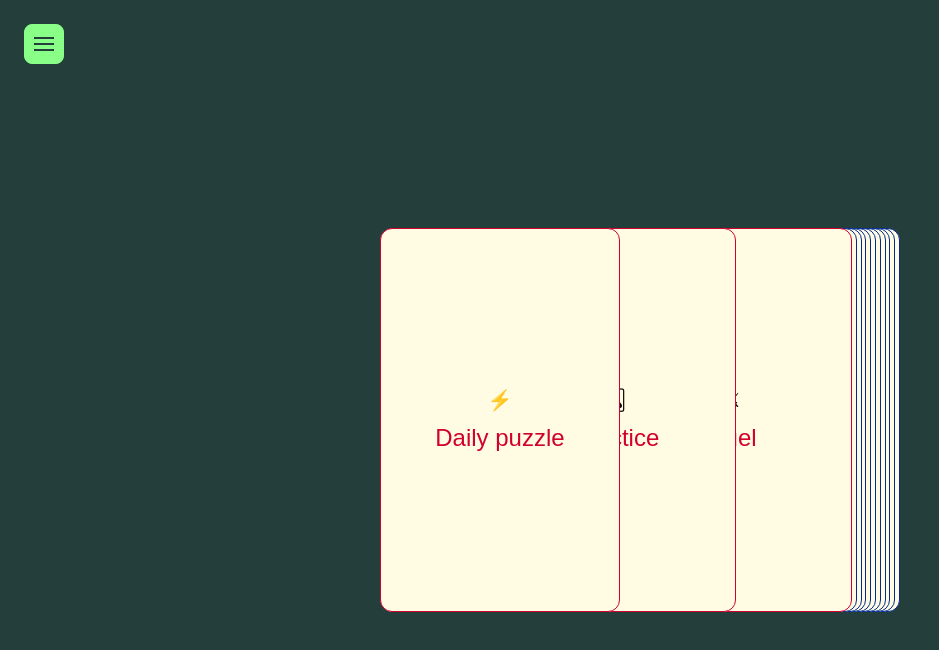
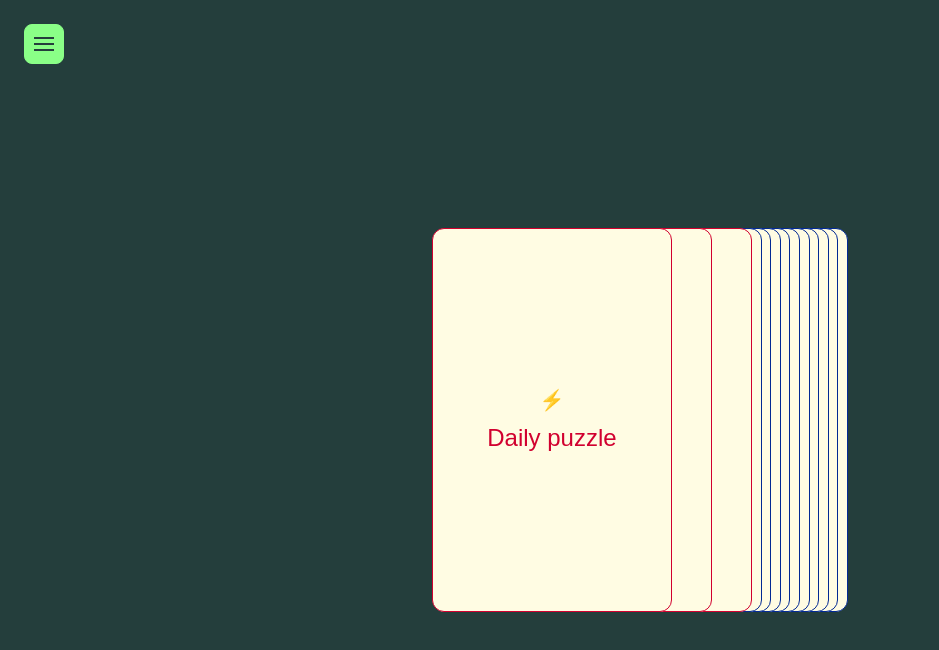
Before and after one commit to shfox2-dev/the.deck, a Next.js app: page / in a window 1280 px wide. Shown: the top 650 px of the page, without its empty margins (0-939 px from the left). Built offline with nearby package versions, Linux system fonts and the light colour scheme.

Commit message:
Update page.js

```diff
--- a/app/page.js
+++ b/app/page.js
@@ -20,8 +20,8 @@ export default function Home() {
 
   const CARD_WIDTH = 240;
   const DECK_SPACE = deck.cards.length * CARD_WIDTH;
-  const OVERLAP_PX = CARD_WIDTH - 48 * CARD_WIDTH / DECK_SPACE;
-  const ENTRANCE_OVERLAP_PX = 124;
+  const OVERLAP_PX = CARD_WIDTH - 96 * CARD_WIDTH / DECK_SPACE;
+  const ENTRANCE_OVERLAP_PX = 200;
 
   return (
     <main className="min-h-screen bg-green-dark flex flex-col items-center justify-center gap-10 px-6 py-20 relative">
```
